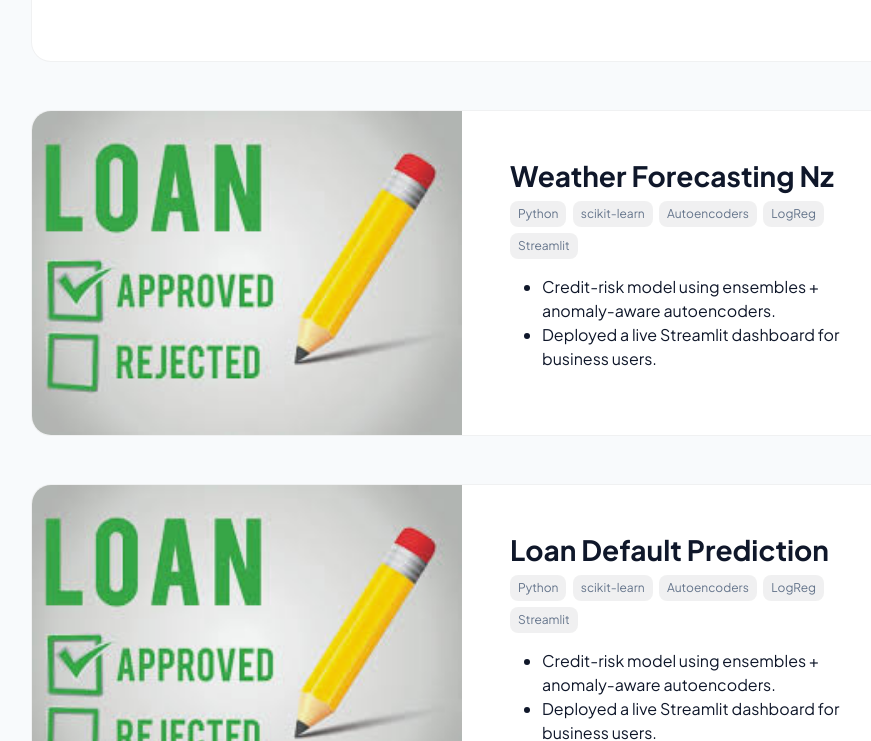
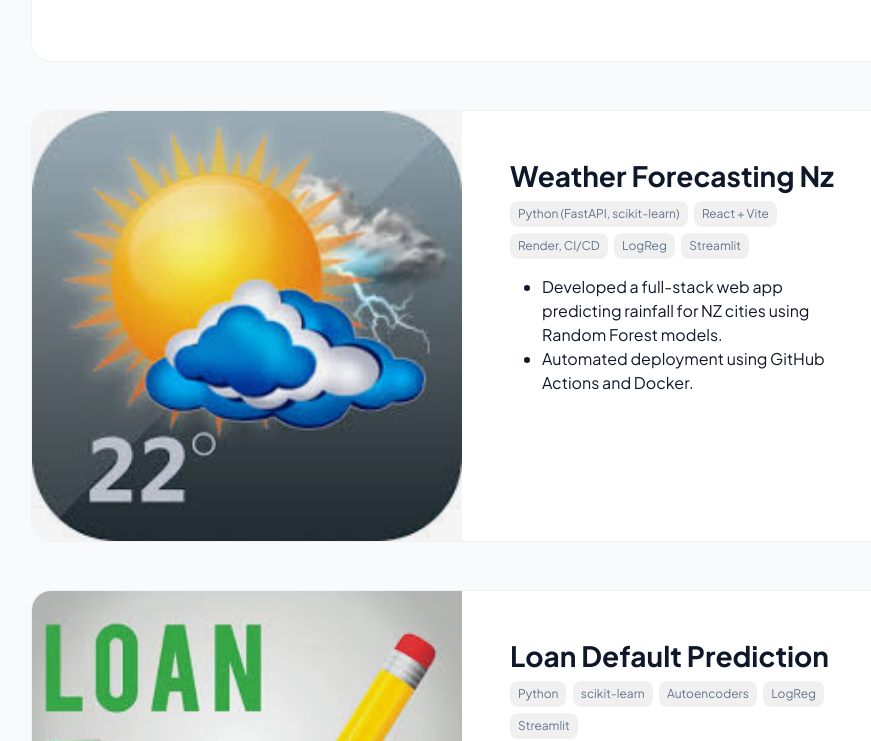
Before and after one commit to khushbukarki/coderkk.github.io, a plain HTML site: page projects.html in a window 1280 px wide. Shown: the part 667-1408 px from the top of the page, without its empty margins (178-1049 px from the left). Drawn offline with nearby package versions, Linux system fonts and the light colour scheme.

Commit message:
Update projects.html

```diff
--- a/projects.html
+++ b/projects.html
@@ -173,15 +173,15 @@
                 <div class="col-12 col-lg-6 p-4 p-md-5">
                   <h2 class="h3 fw-bolder mb-2">Weather Forecasting Nz</h2>
                   <div class="d-flex flex-wrap tech-tags mb-3">
-                    <span class="tech-tag">Python</span><span class="tech-tag">scikit-learn</span><span class="tech-tag">Autoencoders</span><span class="tech-tag">LogReg</span><span class="tech-tag">Streamlit</span>
+                    <span class="tech-tag">Python (FastAPI, scikit-learn)</span><span class="tech-tag"> React + Vite</span><span class="tech-tag">Render, CI/CD</span><span class="tech-tag">LogReg</span><span class="tech-tag">Streamlit</span>
                   </div>
                   <ul class="mb-3">
-                    <li>Credit-risk model using ensembles + anomaly-aware autoencoders.</li>
-                    <li>Deployed a live Streamlit dashboard for business users.</li>
+                    <li> Developed a full-stack web app predicting rainfall for NZ cities using Random Forest models.</li>
+                    <li>Automated deployment using GitHub Actions and Docker.</li>
                   </ul>
                 </div>
                 <div class="col-12 col-lg-6">
-                  <img class="project-img" src="download.jpeg" alt="Loan default project preview" loading="lazy" width="1200" height="800" />
+                  <img class="project-img" src="6.jpg" alt="Loan default project preview" loading="lazy" width="1200" height="800" />
                 </div>
               </div>
             </article>
```
